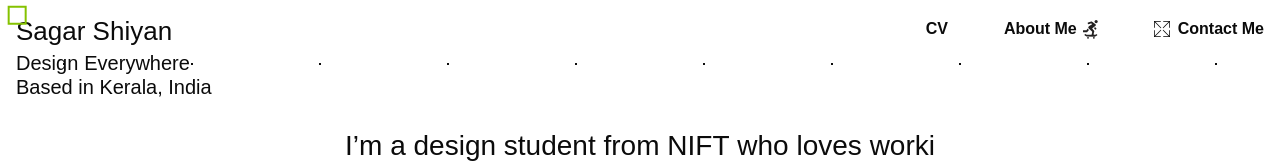
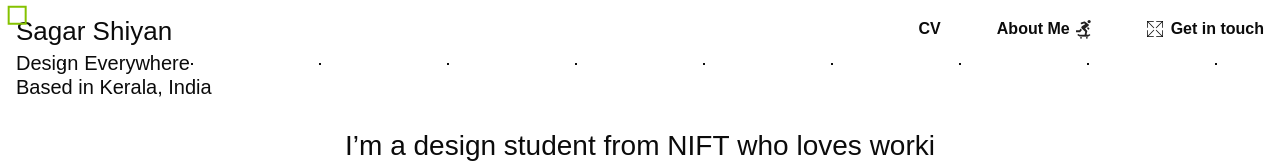
Before and after one commit to shiyansagar/sagar_portfolio, a website: page index.html in a window 1280 px wide. Shown: the top 163 px of the page. Drawn offline with nearby package versions, Linux system fonts and the light colour scheme; a web font is replaced by a local one.

Commit message:
Update 'Contact Me' to 'Get in touch' on homepage

```diff
--- a/index.html
+++ b/index.html
@@ -138,7 +138,7 @@
                     <div class="contactwrap">
                         <div class="contactme">
                             <img src="contactme.svg" alt="" loading="lazy" decoding="async" width="16" height="16">
-                            Contact Me
+                            Get in touch
                         </div>
                         <div class="contacts">
                             <div class="email">
```
